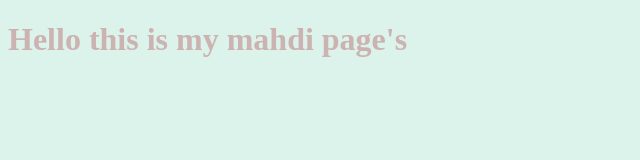
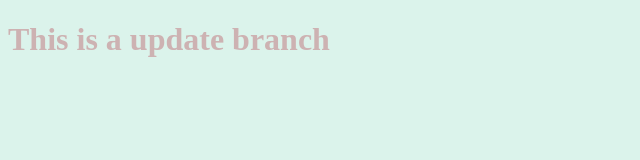
Before and after one commit to Moussabiir/MyProject, a plain HTML site: page index.html in a window 1280 px wide. Shown: the whole page, without its empty margins (0-640 px from the left). Drawn offline with Linux system fonts and the light colour scheme.

Commit message:
edit html file

```diff
--- a/index.html
+++ b/index.html
@@ -7,7 +7,7 @@
     <link rel="stylesheet" href="style.css">
 </head>
 <body>
-    <h1>Hello this is my mahdi page's</h1>
+    <h1>This is a update branch</h1>
     <script src="app.js"></script>
 </body>
 </html>
```
